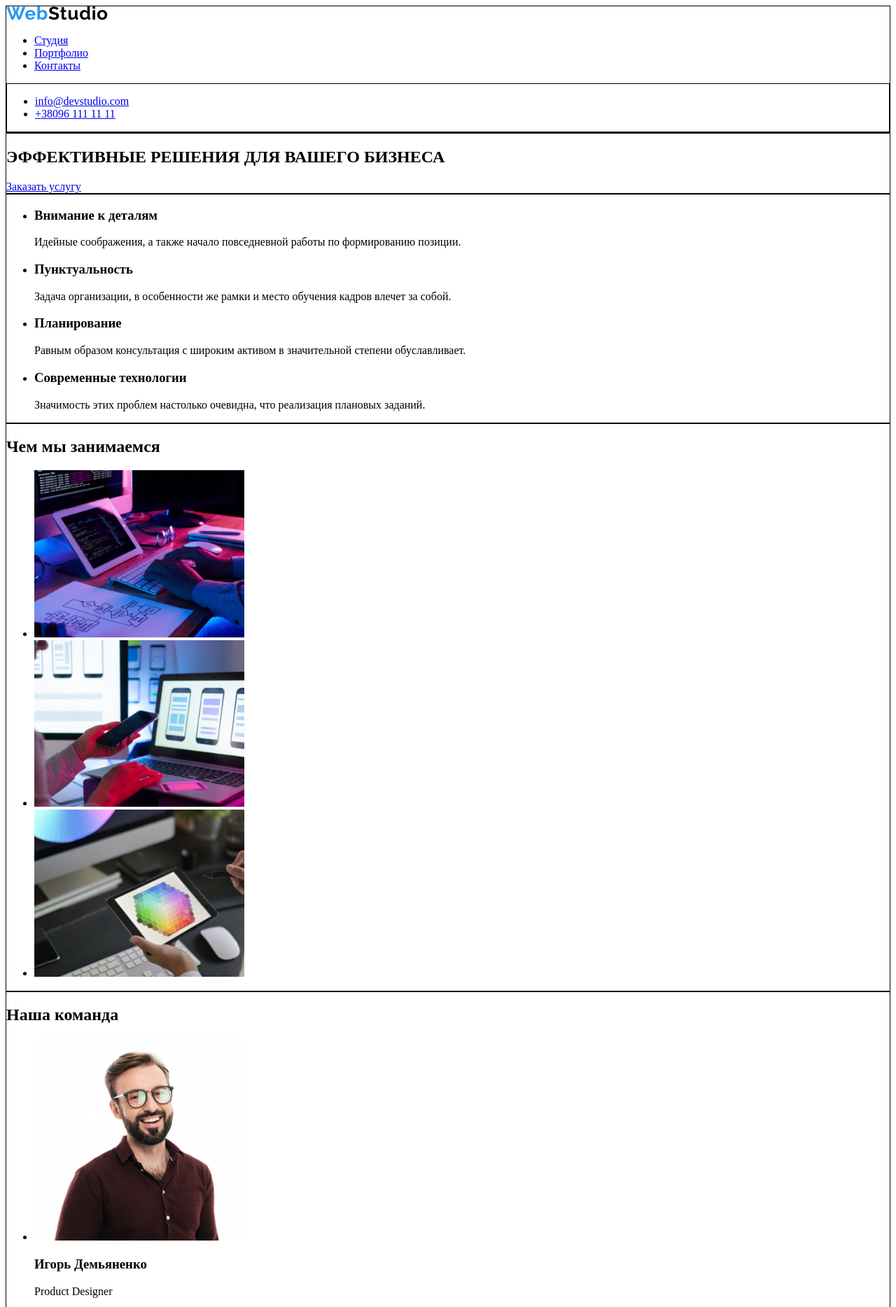
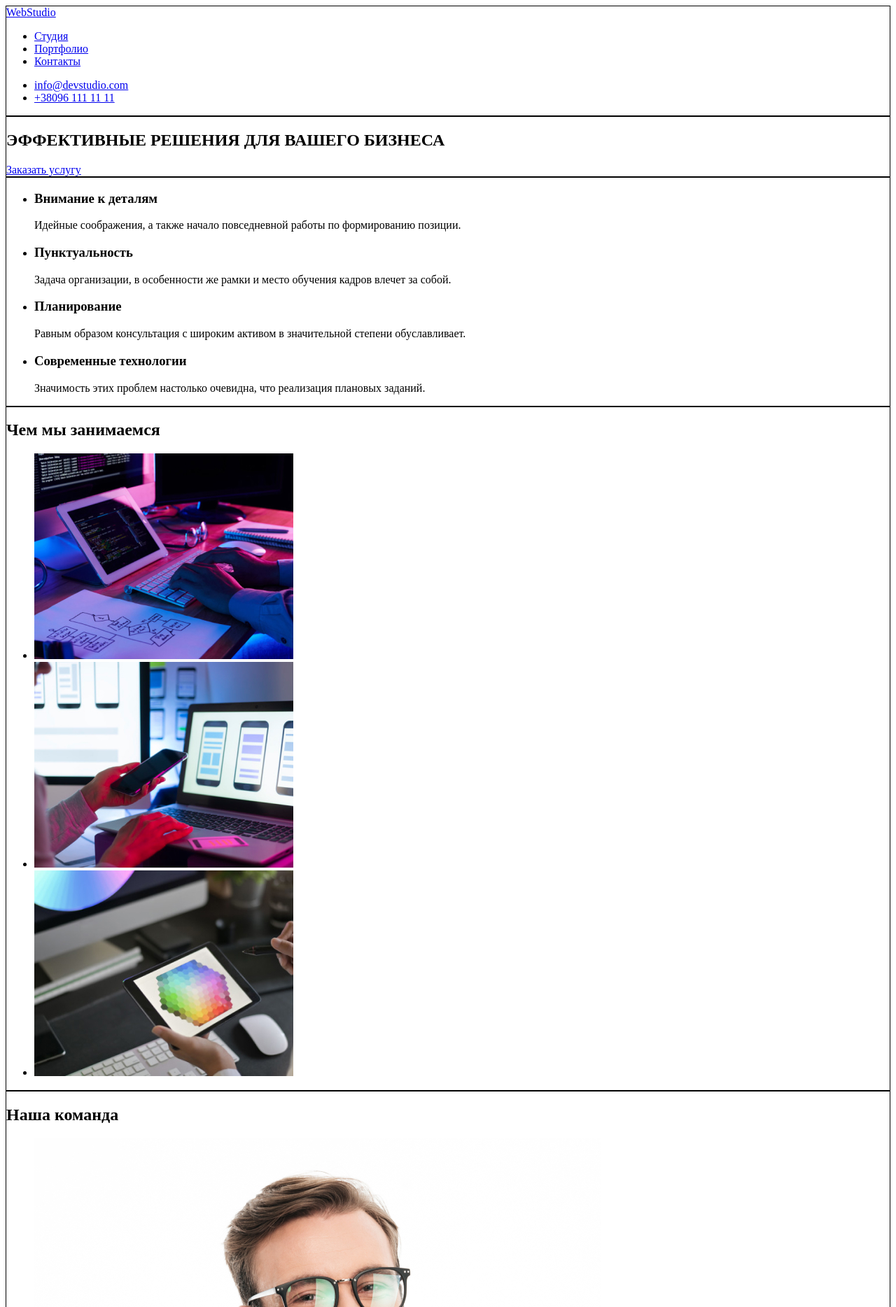
Before and after one commit to identityapproved/goit-markup-hw-01, a plain HTML site: page index.html in a window 1280 px wide. Shown: the top 1868 px of the page at 70% size. Drawn offline with Linux system fonts and the light colour scheme.

Commit message:
correction1-1

```diff
--- a/index.html
+++ b/index.html
@@ -11,7 +11,7 @@
    <header>
       <nav>
          <a href="./index.html">
-            <img src="./images/WebStudio.svg" alt="studio_logo">
+            WebStudio
          </a>
          <ul>
             <li>
@@ -25,7 +25,7 @@
             </li>
          </ul>
       </nav>
-      <section>
+
       <ul>
          <li>
             <a href="mailto:info@devstudio.com">info@devstudio.com</a>
@@ -34,7 +34,7 @@
             <a href="tel:+380961111111">+38096 111 11 11</a>
          </li>
       </ul>
-      </section>
+
    </header>
 
    <main>
@@ -67,13 +67,13 @@
          <h2>Чем мы занимаемся</h2>
          <ul>
             <li>
-               <img src="./images/img3.jpg" alt="coding" width="300px">
+               <img src="./images/img3.jpg" alt="coding" width="370px" height:="294px">
             </li>
             <li>
-               <img src="./images/img1.jpg" alt="adapt" width="300px">
+               <img src="./images/img1.jpg" alt="adapt" width="370px" height:="294px">
             </li>
             <li>
-               <img src="./images/img2.jpg" alt="designing" width="300px">
+               <img src="./images/img2.jpg" alt="designing" width="370px" height:="294px">
             </li>
          </ul>
       </section>
@@ -81,22 +81,22 @@
          <h2>Наша команда</h2>
          <ul>
             <li>
-               <img src="./images/igor.jpg" alt="photo" width="300px">
+               <img src="./images/igor.jpg" alt="photo" width:="270px" height:="260px">
                <h3>Игорь Демьяненко</h3>
                <p>Product Designer</p>
             </li>
             <li>
-               <img src="./images/olga.jpg" alt="photo" width="300px">
+               <img src="./images/olga.jpg" alt="photo" width:="270px" height:="260px">
                <h3>Ольга Репина</h3>
                <p>Frontend Developer</p>
             </li>
             <li>
-               <img src="./images/nikolai.jpg" alt="photo" width="300px">
+               <img src="./images/nikolai.jpg" alt="photo" width:="270px" height:="260px">
                <h3>Николай Тарасов</h3>
                <p>Marketing</p>
             </li>
             <li>
-               <img src="./images/mikhail.jpg" alt="photo" width="300px">
+               <img src="./images/mikhail.jpg" alt="photo" width:="270px" height:="260px">
                <h3>Михаил Ермаков</h3>
                <p>UI Designer</p>
             </li>
@@ -135,7 +135,7 @@
    <footer>
       <nav>
          <a href="./index.html">
-            <img src="./images/WebStudio.svg" alt="studio_logo">
+            WebStudio
          </a>
          <p>
          <a href="#">г.Киев, пр-т Леси Украинки, 26</a>
```
